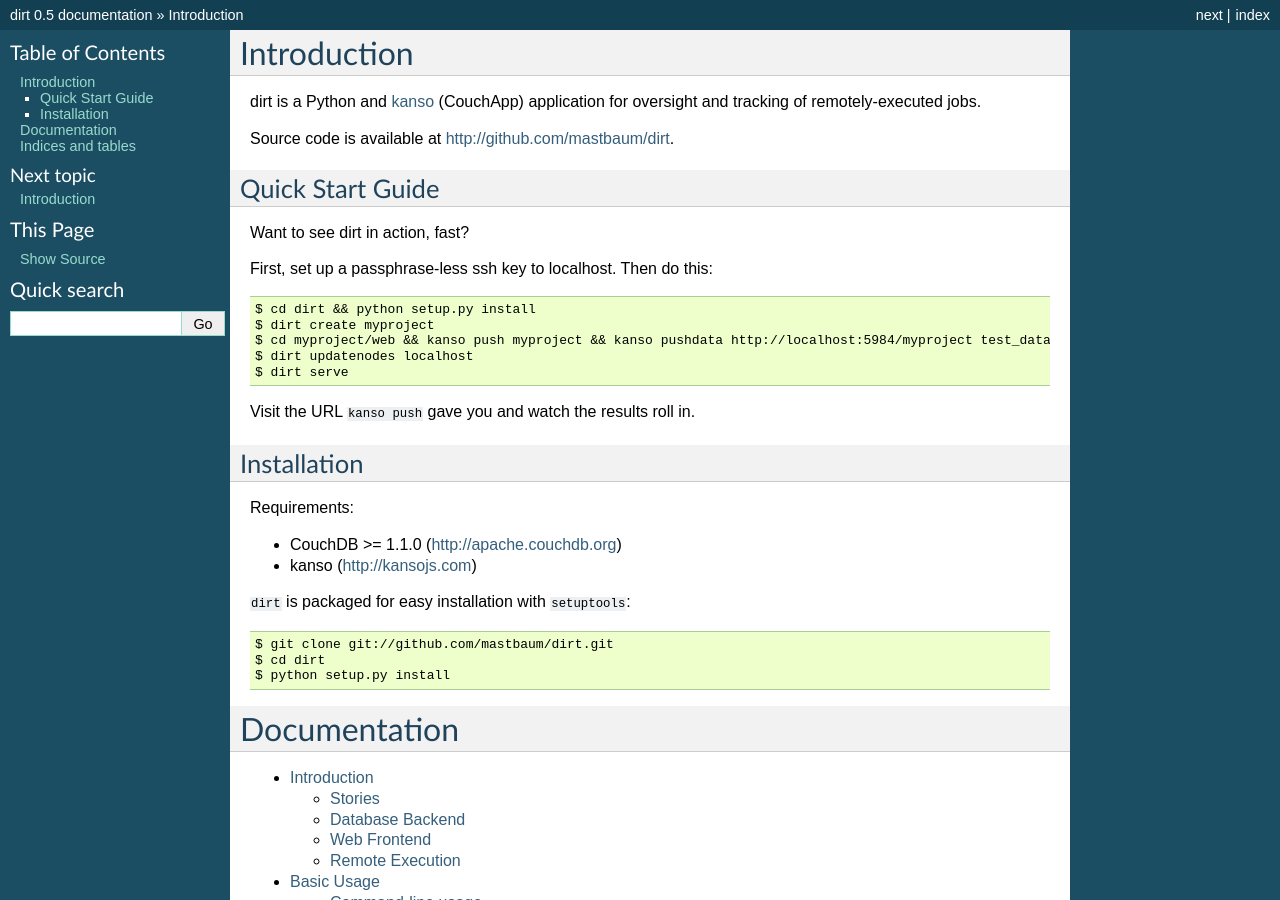
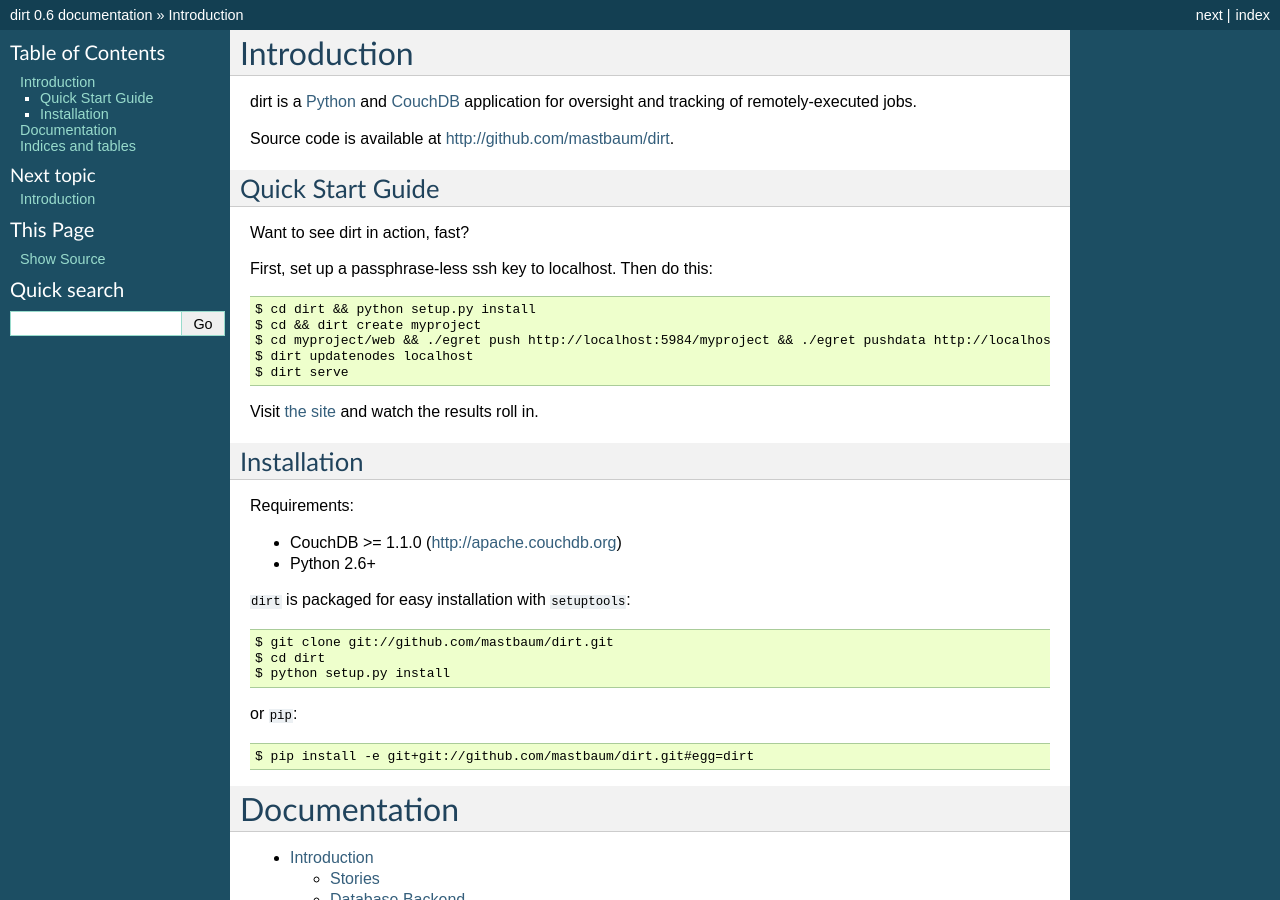
Before and after one commit to mastbaum/dirt, a Sphinx documentation site: the page built from docs/index.rst, in a window 1280 px wide and 900 px high. Built offline with Sphinx 7.4.7, drawn with Linux system fonts in a browser that asks for light colours; formulas are drawn with MathJax 3; some of the changed text lies outside the part shown.

Commit message:
update docs for 0.6 (+egret)

```diff
--- a/docs/conf.py
+++ b/docs/conf.py
@@ -50,9 +50,9 @@
 # built documents.
 #
 # The short X.Y version.
-version = '0.5'
+version = '0.6'
 # The full version, including alpha/beta/rc tags.
-release = '0.5'
+release = '0.6'
 
 # The language for content autogenerated by Sphinx. Refer to documentation
 # for a list of supported languages.
--- a/docs/index.rst
+++ b/docs/index.rst
@@ -5,7 +5,7 @@
 
 Introduction
 ============
-dirt is a Python and `kanso <http://kansojs.org/>`_ (CouchApp) application for oversight and tracking of remotely-executed jobs.
+dirt is a `Python <http://www.python.org/>`_ and `CouchDB <http://couchdb.apache.org/>`_ application for oversight and tracking of remotely-executed jobs.
 
 Source code is available at http://github.com/mastbaum/dirt.
 
@@ -16,25 +16,29 @@
 First, set up a passphrase-less ssh key to localhost. Then do this::
 
     $ cd dirt && python setup.py install
-    $ dirt create myproject
-    $ cd myproject/web && kanso push myproject && kanso pushdata http://localhost:5984/myproject test_data.json && cd ..
+    $ cd && dirt create myproject
+    $ cd myproject/web && ./egret push http://localhost:5984/myproject && ./egret pushdata http://localhost:5984/myproject test_data.json && cd ..
     $ dirt updatenodes localhost
     $ dirt serve
 
-Visit the URL ``kanso push`` gave you and watch the results roll in.
+Visit `the site <http://localhost:5984/myproject/_design/myproject/index.html>`_ and watch the results roll in.
 
 Installation
 ------------
 Requirements:
 
 * CouchDB >= 1.1.0 (http://apache.couchdb.org)
-* kanso (http://kansojs.com)
+* Python 2.6+
 
 ``dirt`` is packaged for easy installation with ``setuptools``::
 
     $ git clone git://github.com/mastbaum/dirt.git
     $ cd dirt
     $ python setup.py install
+
+or ``pip``::
+
+    $ pip install -e git+git://github.com/mastbaum/dirt.git#egg=dirt
 
 Documentation
 =============
--- a/docs/intro.rst
+++ b/docs/intro.rst
@@ -1,6 +1,6 @@
 Introduction
 ============
-dirt is a Python and `kanso <http://kansojs.org>`_ (CouchDB) application for oversight and tracking of remotely-executed jobs.
+dirt is a Python and CouchDB application for oversight and tracking of remotely-executed jobs.
 
 Users submit groups of tasks to perform on a data set (or whatever), those are added to a database, tasks are doled out to remote execution hosts, and results are stored in the DB and presented via a web page.
 
@@ -25,9 +25,11 @@
 ----------------
 dirt uses CouchDB for its database. Couch was chosen for interoperability with various other systems, but the dirt data model is easily normalized and trivially reimplemented in traditional SQL.
 
+The ``dirt`` CouchApp is compiled and managed with `egret <http://github.com/mastbaum/egret>`_, a very lightweight pure Python CouchApp authoring tool.
+
 Web Frontend
 ------------
-Since Couch is used for the DB, it made sense to write the frontend using CouchDB views. The frontend of dirt is written as a kanso application, which provides some extra magic on top of the more typical couchapp.
+Since Couch is used for the DB, it made sense to write the frontend using CouchDB views. The frontend of dirt is a set of pages that are built dynamically using Ajax via the jQuery CouchDB API. There is no reason the website couldn't be served by a standalone web server.
 
 Remote Execution
 ----------------
```
Also changed, not shown: docs/example_project.rst (+5 -5 lines).
